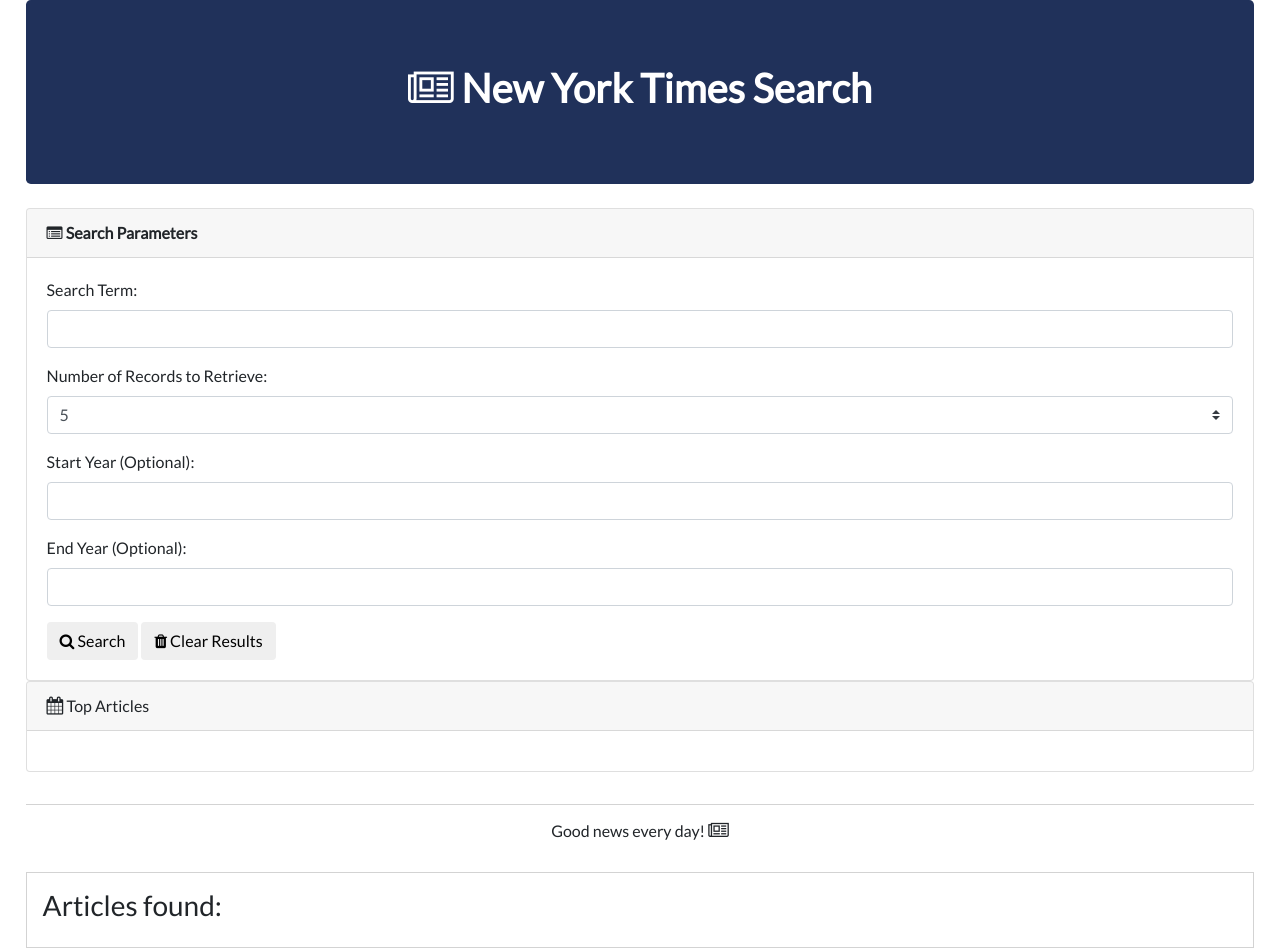
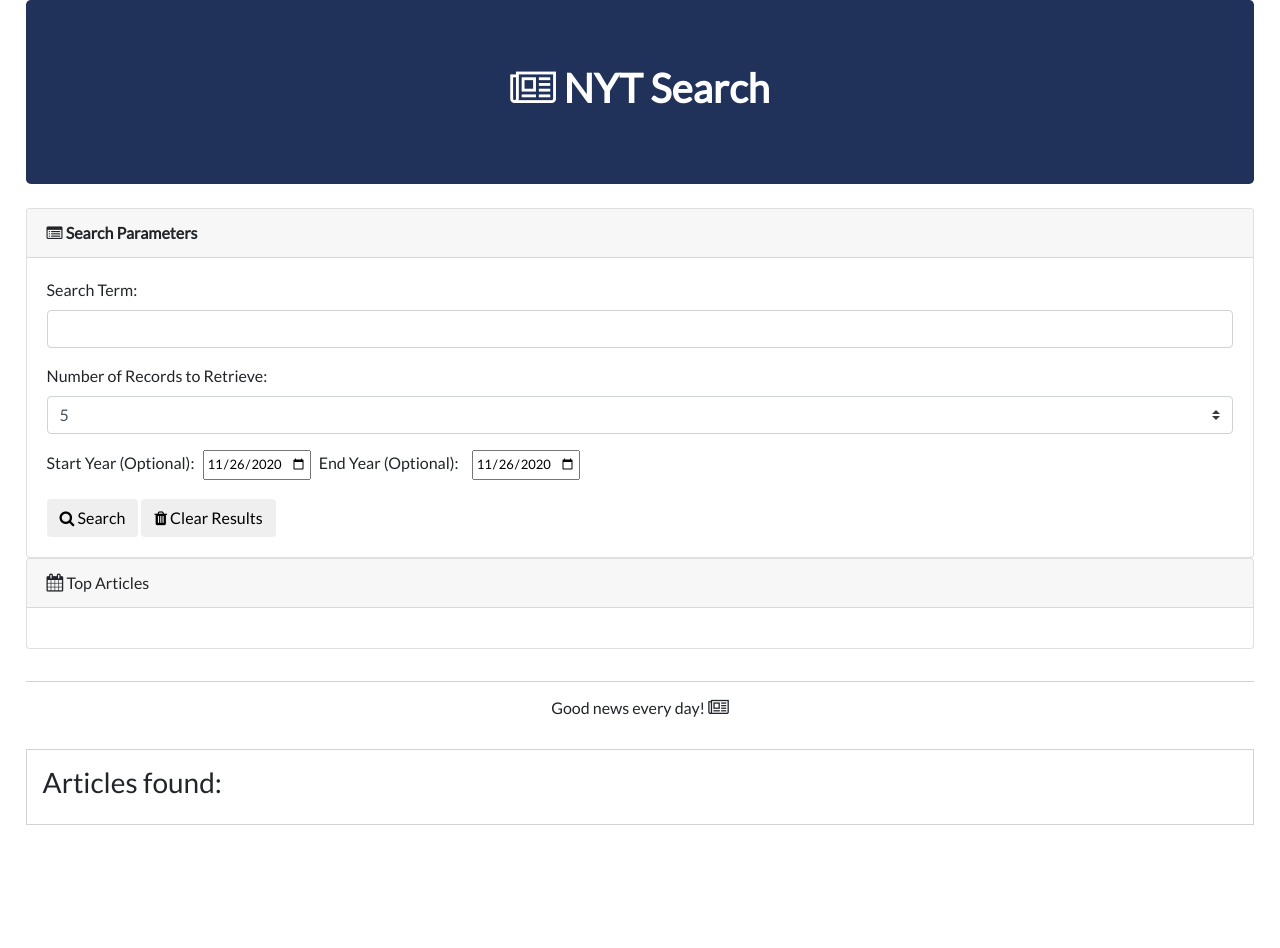
Before and after one commit to vaniri/NYT-Search, a plain HTML site: page index.html in a window 1280 px wide. After the commit the page ends 825 px from the top, so only its background shows below. Drawn offline with nearby package versions, Linux system fonts and the light colour scheme.

Commit message:
modified data input

```diff
--- a/index.html
+++ b/index.html
@@ -20,7 +20,7 @@
   <div class="jumbotron">
     <h1 class="text-center">
       <strong>
-        <i class="fa fa-newspaper-o"></i> New York Times Search</strong>
+        <i class="fa fa-newspaper-o"></i> NYT Search</strong>
     </h1>
   </div>
 
@@ -50,11 +50,9 @@
               </div>
               <div class="form-group">
                 <label for="start-year">Start Year (Optional):</label>
-                <input type="text" class="form-control" id="start-year">
-              </div>
-              <div class="form-group">
+                <input type="date" id="start-year" name="trip-start" value="2020-11-26" min="2000-01-01" max="2020-11-26">
                 <label for="end-year">End Year (Optional):</label>
-                <input type="text" class="form-control" id="end-year">
+                <input type="date" id="end-year" name="trip-start" value="2020-11-26" min="2000-01-01" max="2020-11-26">
               </div>
               <button type="submit" class="btn btn-default" id="run-search">
                 <i class="fa fa-search"></i> Search</button>
--- a/style.css
+++ b/style.css
@@ -34,3 +34,13 @@
   margin-top: 2em;
 
 }
+
+#start-year, #end-year {
+  font-size: 13px;
+  padding: 2px;
+  margin: 0px 5px;
+}
+
+#end-year {
+  margin-left: 10px;
+}
```
